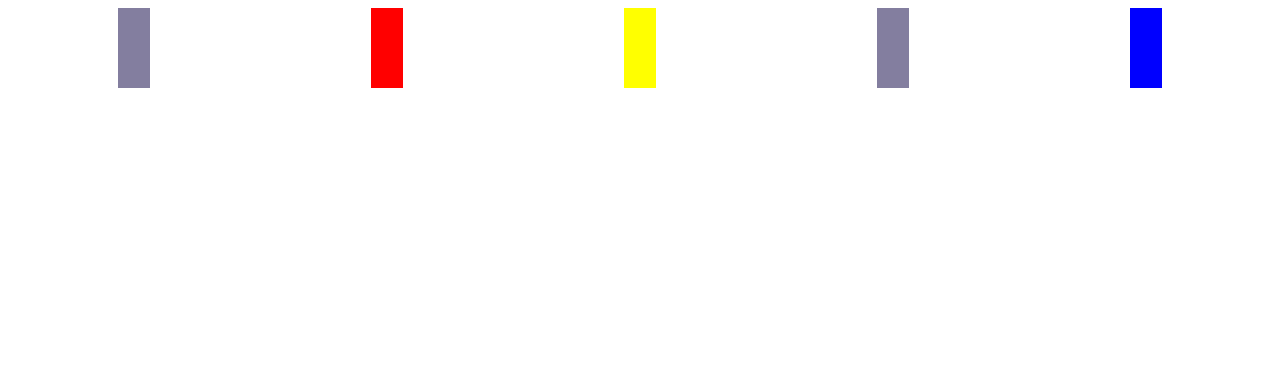
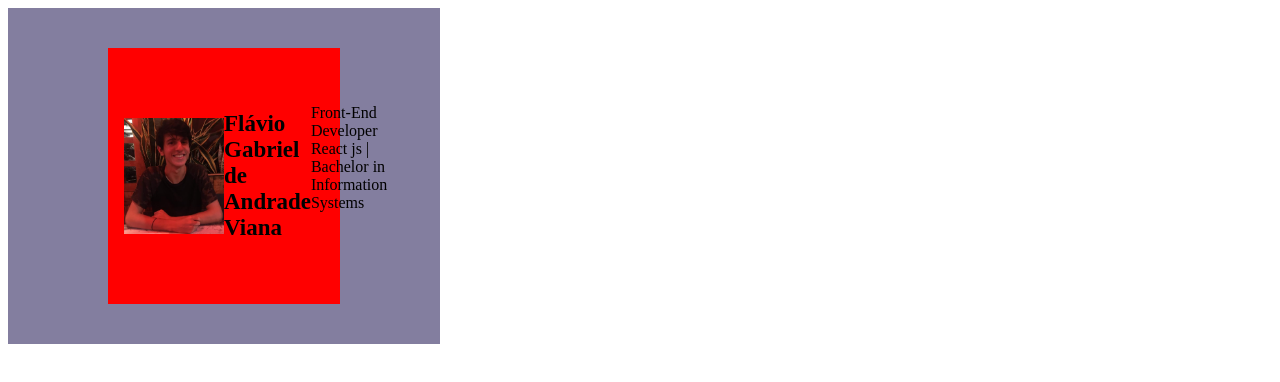
Before and after one commit to FLaVio-G/portifolio, a React (Create React App) app: page / in a window 1280 px wide. Shown: the top 382 px of the page. Built offline with nearby package versions, Linux system fonts and the light colour scheme.

Commit message:
Alterações simples

```diff
--- a/src/App.tsx
+++ b/src/App.tsx
@@ -8,13 +8,8 @@ import { Container } from "./styles/global";
 
 function App() {
   return (
-    <Container>
+
       <Profile />
-      <Educations />
-      <Informations />
-      <Technologies />
-      <Experiences />
-    </Container>
 
   );
 }
--- a/src/components/Educations/index.tsx
+++ b/src/components/Educations/index.tsx
@@ -1,14 +1,14 @@
-import { Education } from "./styles";
+import { Container} from "./styles";
 
-function Edu() {
+function  Education() {
   return (
 
-    <Education/>
+    <Container>
 
-
+    </Container>
 
 
   );
 }
 
-export default Edu;
+export default  Education;
--- a/src/components/Educations/styles.ts
+++ b/src/components/Educations/styles.ts
@@ -1,6 +1,6 @@
 import styled from 'styled-components';
 
-export const Education= styled.div`
+export const Container= styled.div`
   max-width: 1120px;
   margin:0 auto;
   padding: 2.5rem 1rem;
--- a/src/components/Experiences/index.tsx
+++ b/src/components/Experiences/index.tsx
@@ -1,9 +1,11 @@
-import { Expeiences } from "./styles";
+import { Container } from "./styles";
 
-function Expe() {
+function Expeiences () {
   return (
 
-    <Expeiences/>
+    <Container>
+
+    </Container>
 
 
 
@@ -11,4 +13,4 @@ function Expe() {
   );
 }
 
-export default Expe;
+export default Expeiences ;
--- a/src/components/Experiences/styles.ts
+++ b/src/components/Experiences/styles.ts
@@ -1,6 +1,6 @@
 import styled from 'styled-components';
 
-export const Expeiences = styled.div`
+export const Container = styled.div`
   max-width: 1120px;
   margin:0 auto;
   padding: 2.5rem 1rem;
--- a/src/components/Informations/index.tsx
+++ b/src/components/Informations/index.tsx
@@ -1,9 +1,11 @@
-import { Informations} from "./styles";
+import { Container} from "./styles";
 
-function Info() {
+function Informations() {
   return (
 
-    <Informations/>
+    <Container>
+
+    </Container>
 
 
 
@@ -11,4 +13,4 @@ function Info() {
   );
 }
 
-export default Info;
+export default Informations;
--- a/src/components/Informations/styles.ts
+++ b/src/components/Informations/styles.ts
@@ -1,6 +1,6 @@
 import styled from 'styled-components';
 
-export const Informations = styled.div`
+export const Container = styled.div`
   max-width: 1120px;
   margin:0 auto;
   padding: 2.5rem 1rem;
--- a/src/components/Profile/index.tsx
+++ b/src/components/Profile/index.tsx
@@ -1,9 +1,18 @@
-import { Profile } from "./styles";
+import { Container, Content } from "./styles";
+import flavio from "../../assets/flavio.jpg";
 
-function Prof() {
+function Profile() {
   return (
 
-    <Profile/>
+    <Container>
+      <Content>
+        <img src={flavio} />
+        <p className="MyName">Flávio Gabriel de Andrade Viana</p>
+        <p className="Formation">Front-End Developer React js | Bachelor in Information Systems</p>
+
+      </Content>
+
+    </Container>
 
 
 
--- a/src/components/Profile/styles.ts
+++ b/src/components/Profile/styles.ts
@@ -1,8 +1,35 @@
 import styled from 'styled-components';
 
-export const Profile = styled.div`
-  max-width: 1120px;
+export const Container= styled.div`
+  display: flex;
+  align-items: left;
+  max-width: 400px;
+  max-height: 300px;
+  margin:0 ;
+  padding: 2.5rem 1rem;
+  background-color: #837E9F;
+
+  `
+
+export const Content= styled.div`
+  display: flex;
+  max-width: 200px;
   margin:0 auto;
   padding: 2.5rem 1rem;
-  background-color: #837E9F;
+  background-color: red;
+
+  img {
+      align-self: center;
+      max-width: 100px;
+    }
+
+    .MyName{
+      font-size: 23px;
+      font-weight: bold;
+    }
+    .Description{
+      font-size: 13px;
+      font-weight: small;
+    }
+
   `
--- a/src/components/Technologies/index.tsx
+++ b/src/components/Technologies/index.tsx
@@ -1,9 +1,11 @@
-import { Technologies } from "./styles";
+import { Container } from "./styles";
 
-function Techn() {
+function Technologies() {
   return (
 
-    <Technologies/>
+    <Container>
+
+    </Container>
 
 
 
@@ -11,4 +13,4 @@ function Techn() {
   );
 }
 
-export default Techn;
+export default Technologies;
--- a/src/components/Technologies/styles.ts
+++ b/src/components/Technologies/styles.ts
@@ -1,6 +1,6 @@
 import styled from 'styled-components';
 
-export const Technologies= styled.div`
+export const Container= styled.div`
   max-width: 1120px;
   margin:0 auto;
   padding: 2.5rem 1rem;
```
Also changed, not shown: src/assets/flavio.jpg (added).
